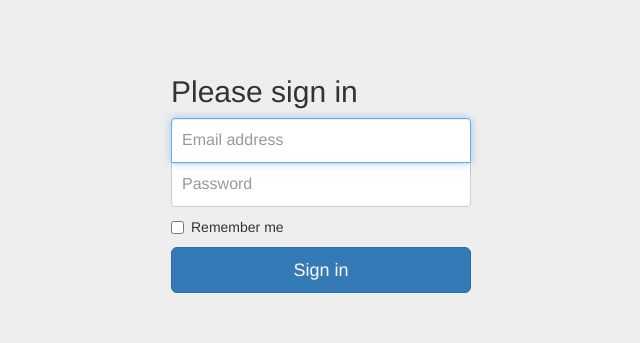
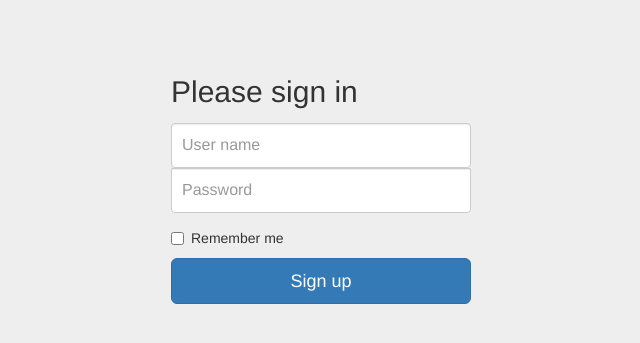
Before and after one commit to tincya/mib-snmp, a Django app: template home/templates/home/login.html in a window 1280 px wide. Shown: the top 343 px of the page, without its empty margins (319-959 px from the left). Run offline with Django 3.2, Linux system fonts and the light colour scheme; the template is opened without the code that fills it: values that come from a table or form of the project are taken from there, others are empty; some libraries are stand-ins or nearby versions.

Commit message:
Remove Rest!!! Migrate. Allow all

```diff
--- a/home/static/home/css/register.css
+++ b/home/static/home/css/register.css
@@ -38,7 +38,7 @@ body {
   border-top-right-radius: 0;
 }
 ul.errorlist {
-  padding:0!important;
+  padding:0 0 0 5px!important;
 }
 ul.errorlist>li {
   display:block!important;
--- a/home/templates/home/login.html
+++ b/home/templates/home/login.html
@@ -1,38 +1,35 @@
-<!DOCTYPE html>
-<html lang="en">
-<head>
-    {% load static %}
-    {% load add_attr %}
-    <meta charset="UTF-8">
-    <title>SignUp</title>
-    <link rel="stylesheet" href="https://maxcdn.bootstrapcdn.com/bootstrap/3.3.7/css/bootstrap.min.css"
-          integrity="sha384-BVYiiSIFeK1dGmJRAkycuHAHRg32OmUcww7on3RYdg4Va+PmSTsz/K68vbdEjh4u" crossorigin="anonymous">
-    <script src="https://ajax.googleapis.com/ajax/libs/jquery/1.12.4/jquery.min.js"></script>
-    <script src="https://maxcdn.bootstrapcdn.com/bootstrap/3.3.7/js/bootstrap.min.js"
-            integrity="sha384-Tc5IQib027qvyjSMfHjOMaLkfuWVxZxUPnCJA7l2mCWNIpG9mGCD8wGNIcPD7Txa"
-            crossorigin="anonymous"></script>
-    <link rel="stylesheet" href="{% static "home/css/register.css" %}">
-</head>
-<body>
+{% extends 'home/relog.html' %}
+{% load add_attr %}
+{% block title %}LOGIN{% endblock %}
 
-
+{% block container %}
+{% if success %}
+    <div class="container">
+        <h2 class="form-signin-heading text-center">LOGIN SUCCESS!</h2>
+    </div>
+{% else %}
 <div class="container">
-
-    <form class="form-signin">
+    <form action="" method="POST" class="form-signin">
+        {% csrf_token %}
         <h2 class="form-signin-heading">Please sign in</h2>
-        <label for="inputEmail" class="sr-only">Email address</label>
-        <input type="email" id="inputEmail" class="form-control" placeholder="Email address" required="" autofocus="">
-        <label for="inputPassword" class="sr-only">Password</label>
-        <input type="password" id="inputPassword" class="form-control" placeholder="Password" required="">
+        <div class="text-danger form-group">{{ errors }}</div>
+        <div class="form-group">
+            <div>
+                <label for="{{ form.user_name.id_for_label }}" class="sr-only">User:</label>
+                {{ form.user_name | add_attr:"class:form-control,placeholder:User name" }}
+                {{ form.user_name.errors }}
+            </div>
+            <div>
+                <label for="{{ form.password.id_for_label }}" class="sr-only">Password:</label>
+                {{ form.password | add_attr:"class:form-control,placeholder:Password" }}
+                {{ form.password.errors }}
+            </div>
+        </div>
         <div class="checkbox">
-            <label>
-                <input type="checkbox" value="remember-me"> Remember me
-            </label>
+            <label>{{ form.remember }} Remember me</label>
         </div>
-        <button class="btn btn-lg btn-primary btn-block" type="submit">Sign in</button>
+        <button class="btn btn-lg btn-primary btn-block" type="submit">Sign up</button>
     </form>
-
 </div>
-
-</body>
-</html>
+{% endif %}
+{% endblock %}
--- /dev/null
+++ b/home/templates/home/relog.html
@@ -0,0 +1,24 @@
+{% load static %}
+{% load add_attr %}
+<!DOCTYPE html>
+<html lang="en">
+<head>
+    <meta charset="UTF-8">
+    <title>{% block title %}Relog{% endblock %}</title>
+    <link rel="stylesheet" href="https://maxcdn.bootstrapcdn.com/bootstrap/3.3.7/css/bootstrap.min.css"
+          integrity="sha384-BVYiiSIFeK1dGmJRAkycuHAHRg32OmUcww7on3RYdg4Va+PmSTsz/K68vbdEjh4u" crossorigin="anonymous">
+    <script src="https://ajax.googleapis.com/ajax/libs/jquery/1.12.4/jquery.min.js"></script>
+    <script src="https://maxcdn.bootstrapcdn.com/bootstrap/3.3.7/js/bootstrap.min.js"
+            integrity="sha384-Tc5IQib027qvyjSMfHjOMaLkfuWVxZxUPnCJA7l2mCWNIpG9mGCD8wGNIcPD7Txa"
+            crossorigin="anonymous"></script>
+    {% block style %}
+        <link rel="stylesheet" href="{% static "home/css/register.css" %}">
+    {% endblock %}
+</head>
+<body>
+
+{% block container %}
+{% endblock %}
+
+</body>
+</html>
--- a/home/urls.py
+++ b/home/urls.py
@@ -7,4 +7,5 @@ urlpatterns = [
     path('snmp/', views.snmp, name='snmp'),
     path('pcap/', views.pcap, name='pcap'),
     path('register/', views.register, name='register'),
+    path('login/', views.login, name='login'),
 ]
--- a/home/views.py
+++ b/home/views.py
@@ -3,6 +3,7 @@ from django.http import HttpResponse, JsonResponse
 from django import forms
 from django.conf import settings
 from django.contrib.auth.models import User
+from django.contrib.auth import authenticate
 
 # from .core import index
 # import core.index
@@ -35,6 +36,12 @@ class UploadFileForm(forms.Form):
     file2up = forms.FileField()
 
 def pcap(request):
+  for file in request.FILES:
+    with open(settings.BASE_DIR + '/upload/' + file.name, 'wb+') as destination:
+      for chunk in file.chunks():
+        destination.write(chunk)
+  return HttpResponse("OK!")
+
   if request.method == 'POST' or request.method == 'PUT':
     if request.method == 'POST':
       form = UploadFileForm(request.POST, request.FILES)
@@ -51,26 +58,43 @@ def pcap(request):
     return render(request, 'home/upload.html', {'form': form})
 
 
-class UserForm(forms.Form):
+class LoginForm(forms.Form):
   user_name = forms.CharField(max_length=100, label='user_name', required=True)
+  password = forms.CharField(widget=forms.PasswordInput, max_length=100, label='password', required=True)
+  remember = forms.BooleanField(label='remember', required=False)
+
+class RegisterForm(LoginForm):
   email = forms.EmailField(max_length=100, label='email')
-  password = forms.CharField(widget=forms.PasswordInput, max_length=100, label='password', required=True)
   re_password = forms.CharField(widget=forms.PasswordInput, max_length=100, label='re_password', required=True)
 
 def register(req):
   if req.method == 'POST':
-    uf = UserForm(req.POST)
+    uf = RegisterForm(req.POST)
     if uf.is_valid() and uf.cleaned_data['password']==uf.cleaned_data['re_password']:
       user_name = uf.cleaned_data['user_name']
       email = uf.cleaned_data['email']
       password = uf.cleaned_data['password']
       try:
-        User.objects.create_user(user_name, email, password)
+        user = User.objects.create_user(user_name, email, password)
       except:
         return render(req, 'home/register.html', {'form':uf, 'errors':'Register Fail!'})
-      return render(req, 'home/register.html', {'form':uf, 'registered':True})
+      return render(req, 'home/register.html', {'user':user, 'success':True})
   else:
-    uf = UserForm()
+    uf = RegisterForm()
   return render(req, 'home/register.html', {'form':uf})
 def login(req):
-  return 0
+  if req.method == 'POST':
+    uf = LoginForm(req.POST)
+    if uf.is_valid():
+      user_name = uf.cleaned_data['user_name']
+      password = uf.cleaned_data['password']
+      try:
+        user = authenticate(username=user_name, password=password)
+        if user is not None:
+          return render(req, 'home/login.html', {'user': user, 'success': True})
+      except:
+        return render(req, 'home/login.html', {'form':uf, 'errors':'Login Fail!'})
+      return render(req, 'home/login.html', {'form': uf, 'errors': 'Login Fail!'})
+  else:
+    uf = LoginForm()
+  return render(req, 'home/login.html', {'form':uf})
```
Also changed, not shown: home/templates/home/register.html (+11 -18 lines), db.sqlite3.
